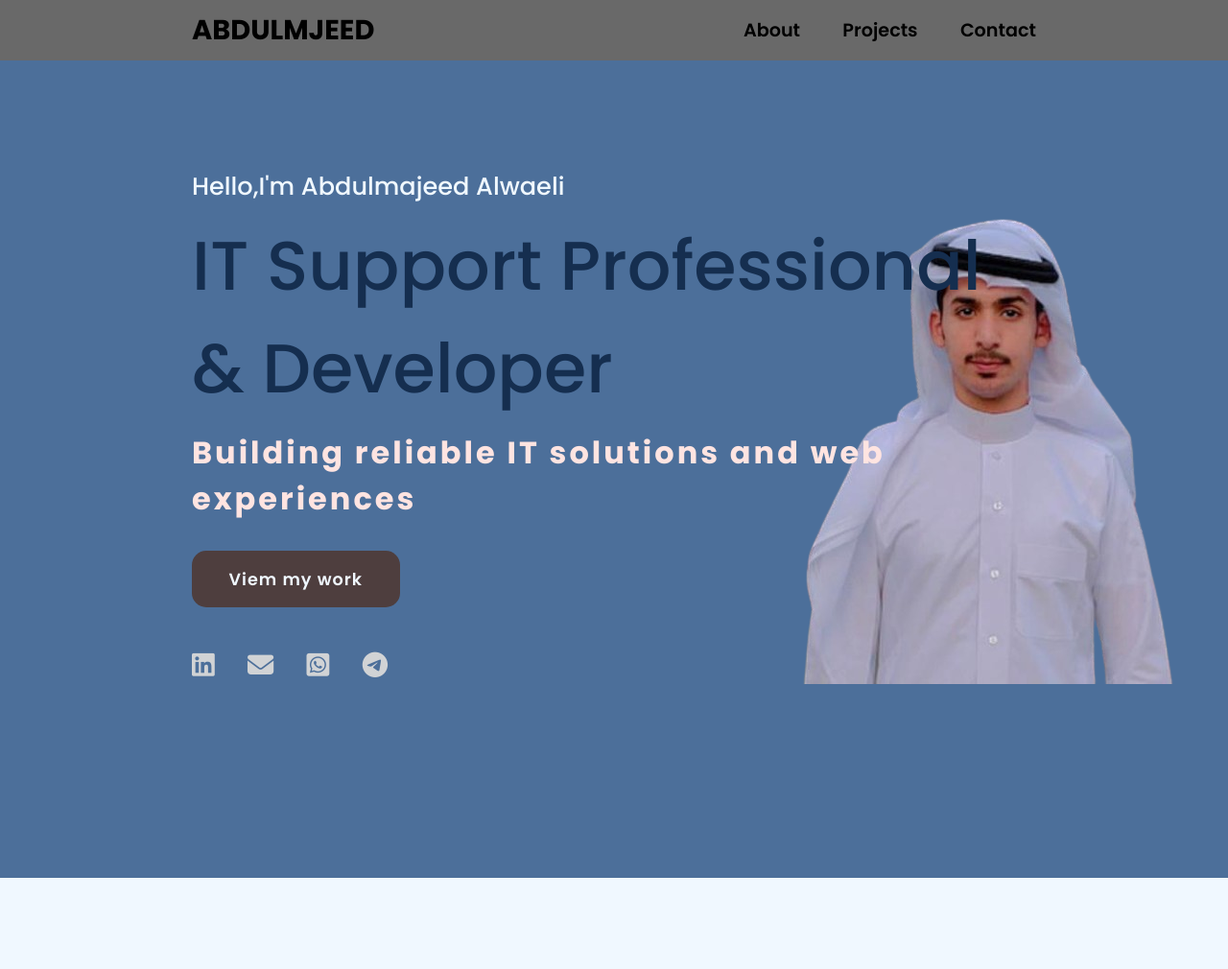
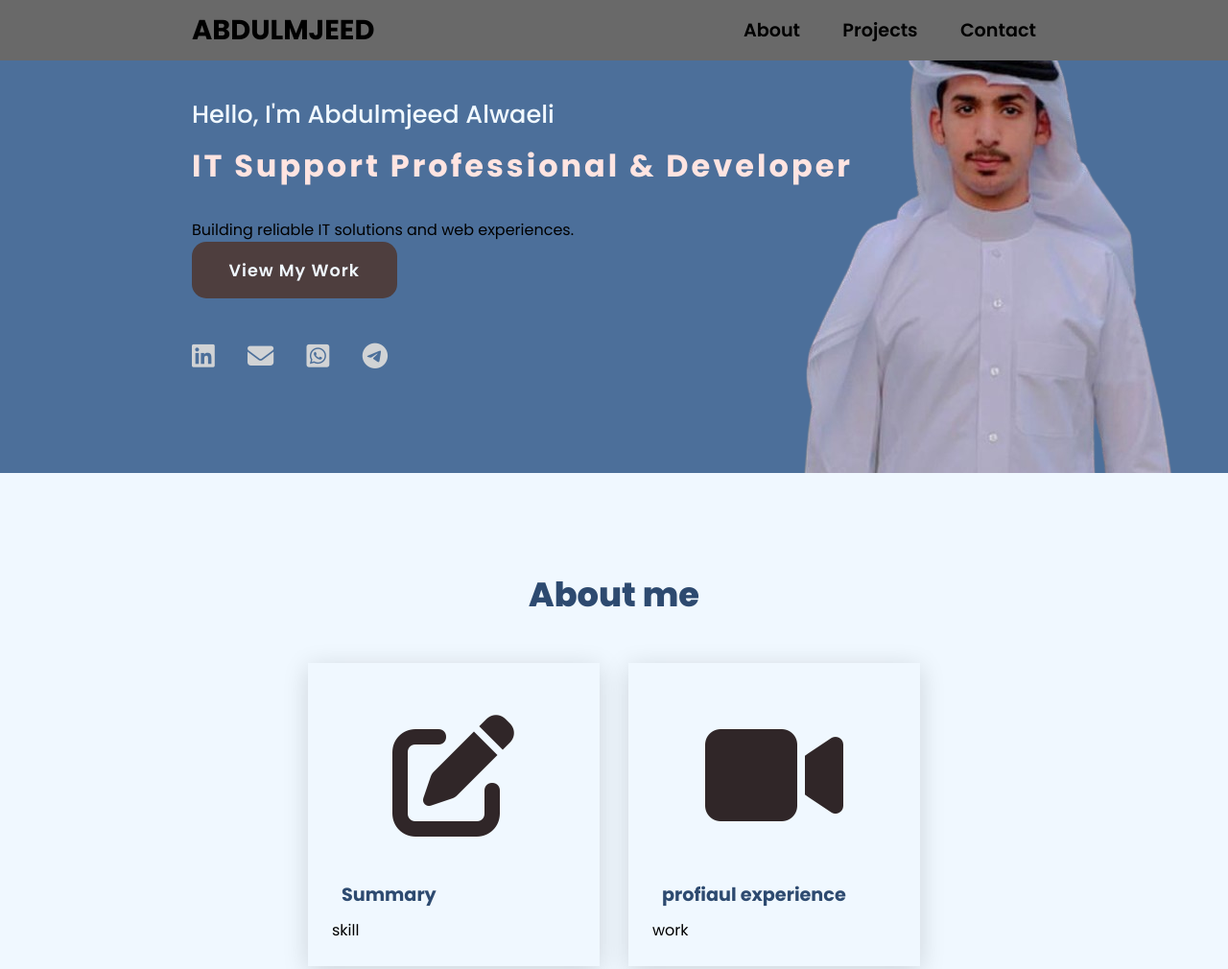
Before and after one commit to Abdulmjee/adbulmjed, a plain HTML site: page index.html in a window 1280 px wide. Shown: the top 1010 px of the page at 96% size. Drawn offline with Linux system fonts and the light colour scheme.

Commit message:
Update index.html

```diff
--- a/index.html
+++ b/index.html
@@ -17,28 +17,21 @@
          </nav>
     </header>
     <section class="main">
-        <br>
-        <br>
-        <div>
-            <br>
-            <br>
-            <br>
-            <h2>Hello,I'm Abdulmajeed Alwaeli<br> <span>IT Support Professional & Developer</span></h2>
-            <h3>Building reliable IT solutions and web experiences</h3>
+    <div class="hero-content">
 
-            <a href="#projects" class="main-btn">Viem my work</a>
-            <div class="social-icons">
-                <a href="https://www.linkedin.com/in/%D8%B9%D8%A8%D8%AF%D8%A7%D9%84%D9%85%D8%AC%D9%8A%D8%AF-%D8%A7%D9%84%D9%88%D8%A7%D8%A6%D9%84%D9%8A-6238b0213?utm_source=share&utm_campaign=share_via&utm_content=profile&utm_medium=ios_app"><i class="fa-brands fa-linkedin" ></i></a>
-                <a href="mailto:abdulmajeedalwaeli@gmail.com"><i class="fa-solid fa-envelope"></i></a>
-                <a href="https://iwtsp.com/966531055322"><i class="fa-brands fa-square-whatsapp"></i></a>
-                <a href="https://t.me/Abdulmjeed6"><i class="fa-brands fa-telegram"></i></a>
-            </div>
-            <br>
-            <br>
-            <br>
-            <br>
+        <h2>Hello, I'm Abdulmjeed Alwaeli</h2>
+        <h3 class="hero-title">IT Support Professional & Developer</h3>
+        <p>Building reliable IT solutions and web experiences.</p>
+
+        <a href="#projects" class="main-btn">View My Work</a>
+        <div class="social-icons">
+            <a href="https://www.linkedin.com/in/abdulmjeedalwaeli" target="_blank"><i class="fa-brands fa-linkedin"></i></a>
+            <a href="mailto:abdulmjeedalwaeli@gmail.com"><i class="fa-solid fa-envelope"></i></a>
+            <a href="https://wa.me/966531055322" target="_blank"><i class="fa-brands fa-square-whatsapp"></i></a>
+            <a href="https://t.me/Abdulmjeed6" target="_blank"><i class="fa-brands fa-telegram"></i></a>
         </div>
-    </section>
+    </div>
+</section>
 
     <section class="cards" id="About_me">
         <h2 class="title">About me</h2>
```
